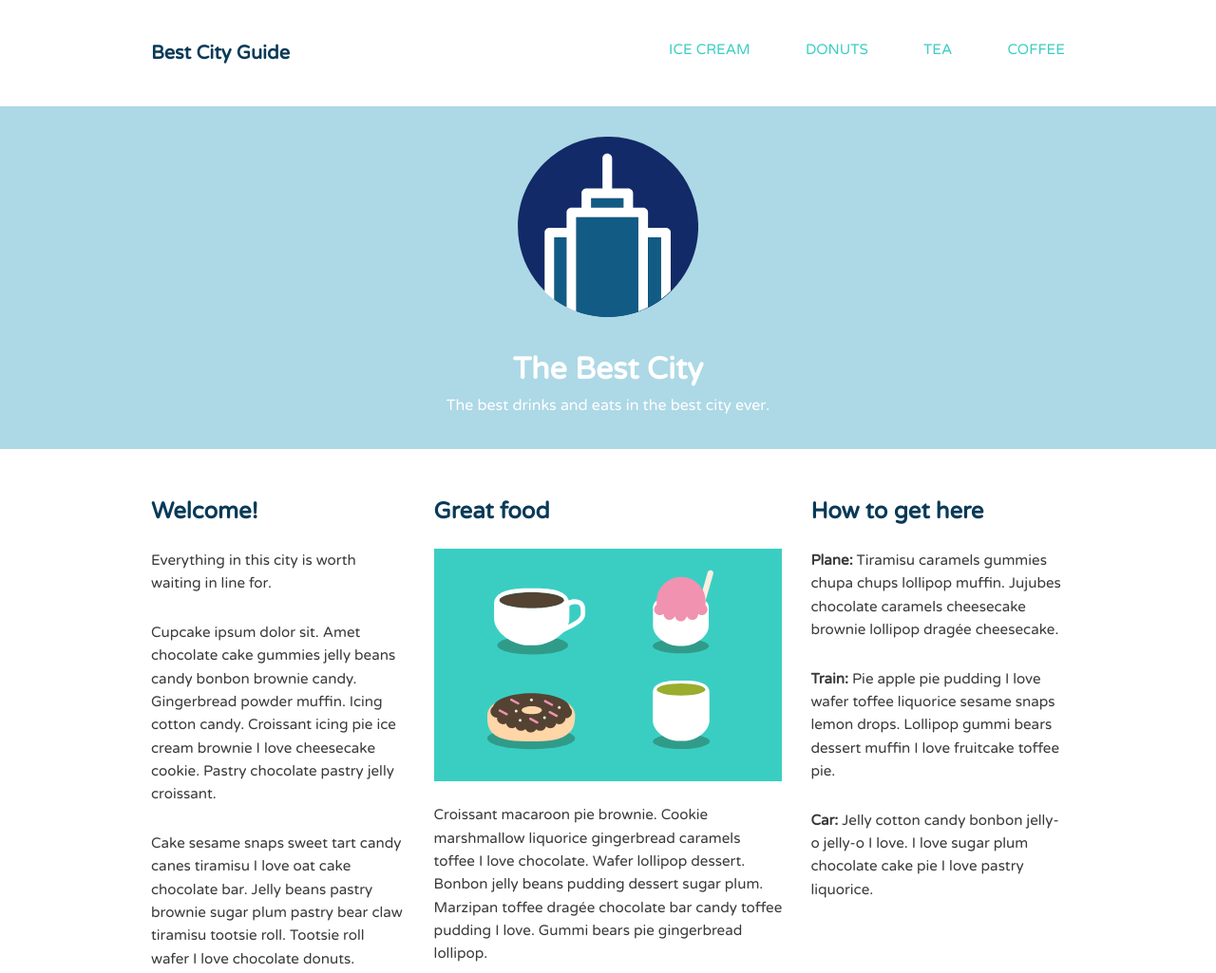
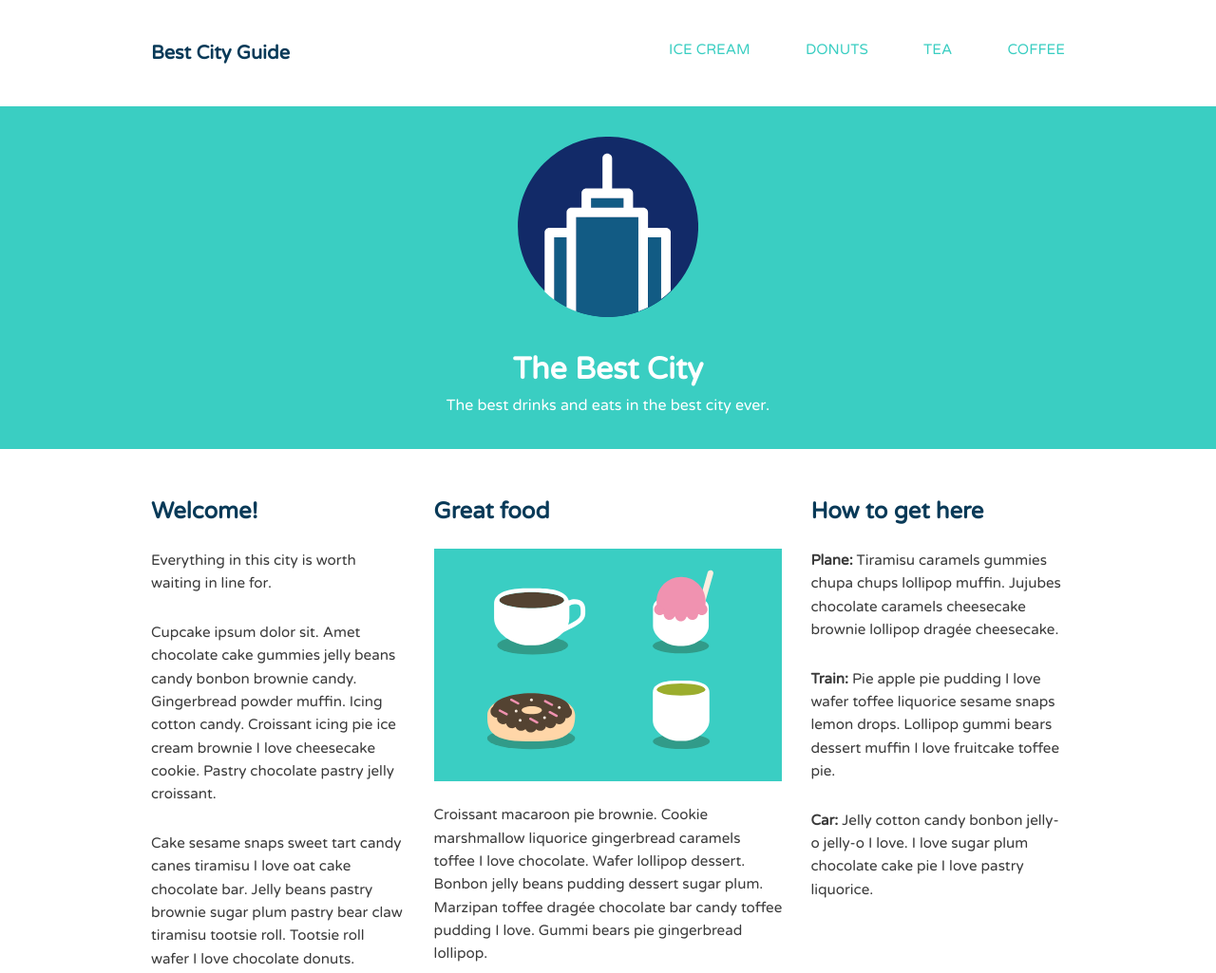
Before and after one commit to Patreeek/first-repo-ever, a plain HTML site: page index.html in a window 1280 px wide. Shown: the top 1025 px of the page at 95% size. Drawn offline with Linux system fonts and the light colour scheme.

Commit message:
Revert "Change banner to lightblue"
This reverts commit 9ec101a559ef30a72887f9826bc9616127082fba.

```diff
--- a/css/style.css
+++ b/css/style.css
@@ -94,7 +94,7 @@ img {
 
 .banner {
 	color: #fff;
-	background: lightblue;
+	background: #3acec2;
 	padding-top: 2em;
 	padding-bottom: 2em;
 }
```
